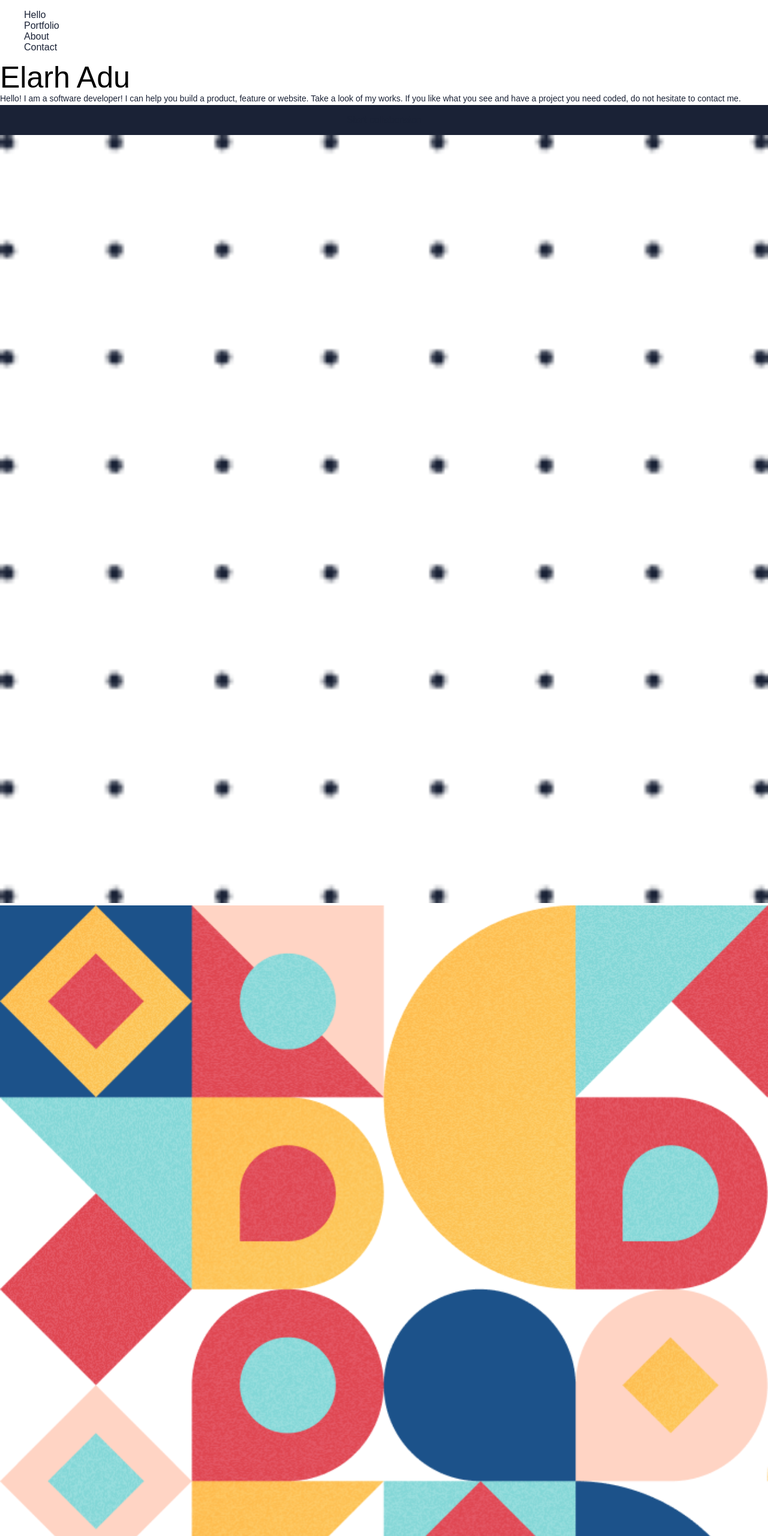
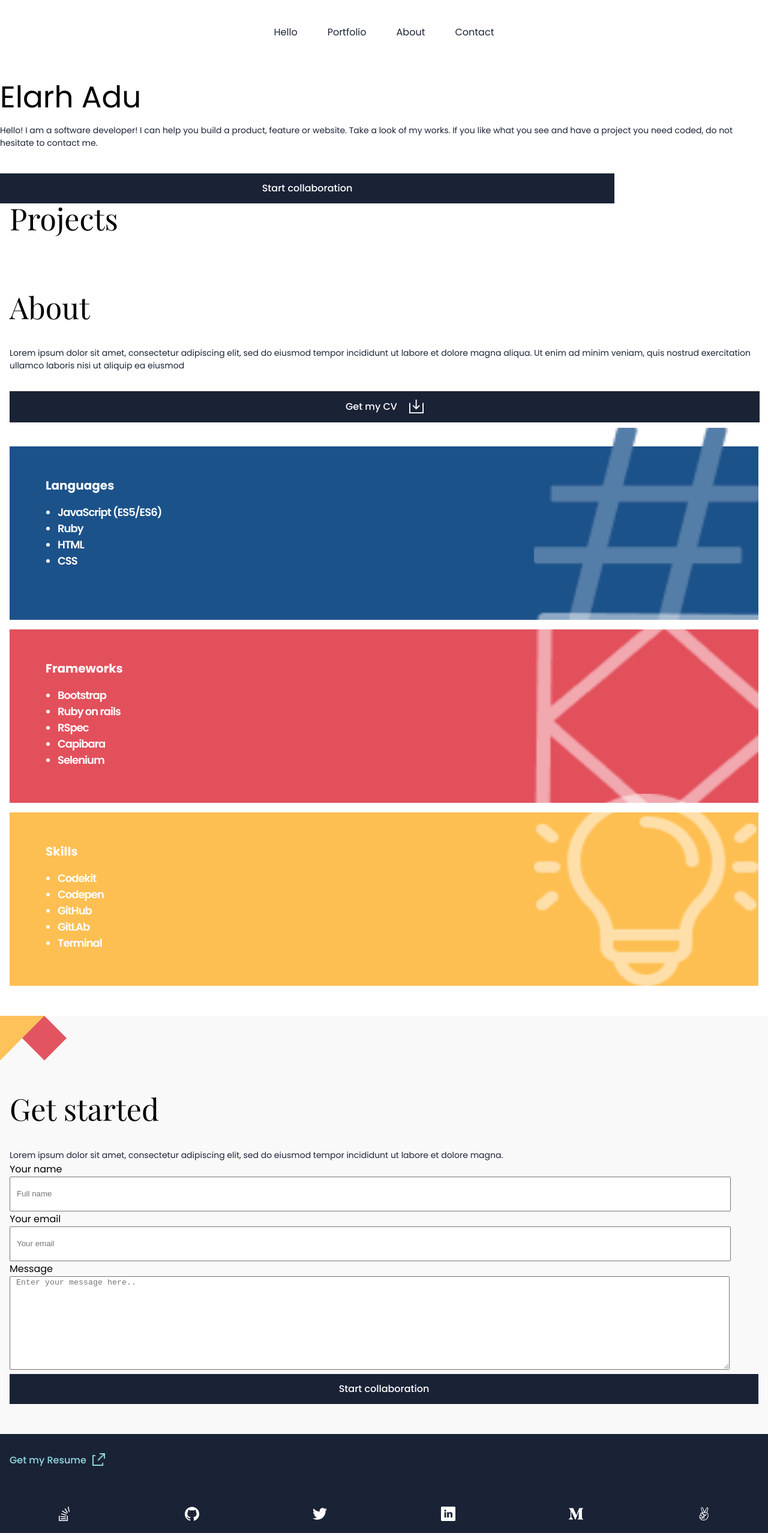
Before and after one commit to elarhadu/Portfolio, a website: page index.html in a window 1280 px wide. Shown: the top 2560 px of the page at 60% size. Drawn offline with nearby package versions, Linux system fonts and the light colour scheme; files whose address does not match are found by name.

Commit message:
Update html file

```diff
--- a/index.html
+++ b/index.html
@@ -1,234 +1,333 @@
 <!DOCTYPE html>
 <html lang="en">
-
   <head>
-  <meta charset="UTF-8">
-  <meta http-equiv="X-UA-Compatible" content="IE=edge">
-  <meta name="viewport" content="width=device-width, initial-scale=1.0">
+    <meta charset="UTF-8" />
+    <meta http-equiv="X-UA-Compatible" content="IE=edge" />
+    <meta name="viewport" content="width=device-width, initial-scale=1.0" />
+    <link rel="stylesheet" href="style.css" />
+    <link rel="preconnect" href="https://fonts.googleapis.com" />
+    <link rel="preconnect" href="https://fonts.gstatic.com" crossorigin />
+    <link
+      href="https://fonts.googleapis.com/css2?family=Playfair+Display:wght@400;500;600;700&display=swap"
+      rel="stylesheet"
+    />
+    <link rel="preconnect" href="https://fonts.googleapis.com" />
+    <link rel="preconnect" href="https://fonts.gstatic.com" crossorigin />
+    <link
+      href="https://fonts.googleapis.com/css2?family=Poppins:wght@100;200;300;400;500;600;700&display=swap"
+      rel="stylesheet"
+    />
+    <link
+      rel="stylesheet"
+      href="path/to/font-awesome/css/font-awesome.min.css"
+    />
     <title>Portfolio</title>
-  <link rel="stylesheet" href="style.css">
-  <link rel="stylesheet" href="https://cdnjs.cloudflare.com/ajax/libs/font-awesome/4.7.0/css/font-awesome.min.css">
-  <link rel="stylesheet" href="https://cdn.jsdelivr.net/npm/swiper@8/swiper-bundle.min.css" />
-  <link rel="stylesheet" href="path/to/font-awesome/css/font-awesome.min.css">
   </head>
 
   <body>
-  <header>
-    <ul class="desktop-navigation">
-      <li class="margin-top nav-item"><a href="#desktop-hello" class="nav-link">Hello</a></li>
-      <li class="nav-item"><a href="#desktop-portfolio" class="nav-link">Portfolio</a></li>
-      <li class="nav-item"><a href="#desktop-about" class="nav-link">About</a></li>
-      <li class="nav-item"><a href="#desktop-contact" class="nav-link">Contact</a></li>
+    <header class="header">
+      <nav class="navbar">
+        <div class="nav-img">
+          <img
+            src="imgs/image_geometry_1.png"
+            alt="image"
+            class="nav-branding"
+          />
+        </div>
+
+        <ul class="nav-menu">
+          <li class="nav-item">
+            <a href="#Hello" class="nav-link">Hello</a>
+          </li>
+          <li class="nav-item">
+            <a href="#Portfolio" class="nav-link">Portfolio</a>
+          </li>
+          <li class="nav-item">
+            <a href="#About" class="nav-link">About</a>
+          </li>
+          <li class="nav-item">
+            <a href="#Contact" class="nav-link">Contact</a>
+          </li>
         </ul>
+
         <div class="hamburger">
           <span class="bar"></span>
           <span class="bar"></span>
           <span class="bar"></span>
         </div>
+      </nav>
     </header>
 
-
-  <main>
-    <section class="heading desktop-container-hello" id="desktop-hello">
-
-      <h1 id="name" class="desktop-name">
-        Elarh Adu
-      </h1>
-      <p id="intro-heading" class="desktop-intro">
+    <section class="headline" tabindex="0" id="Hello">
+      <div class="headline-cont">
+        <h1 id="headline-title" tabindex="0">Elarh Adu</h1>
+        <p id="headline-text">
           Hello! I am a software developer! I can help you build a product,
           feature or website. Take a look of my works. If you like what you see
           and have a project you need coded, do not hesitate to contact me.
         </p>
-      <button class="button animate__button">
-        <a class="btn" href="">Start collaboraton</a>
+        <button id="headline-btn" type="button" tabindex="0">
+          Start collaboration
         </button>
-      <img id="dot-image" src="imgs/image_dots.png" alt="Geometrical dots background">
-
-      <img class="desktop-image-header" src="imgs/section-1.png" alt="A geomertrical background">
+      </div>
+      <div class="headline-desk-img">
+        <img src="imgs/section-1.png" alt="background-image" />
+      </div>
+    </section>
+    <section class="geo-img">
+      <img src="imgs/image_geometry_2.png" alt="geometry" />
     </section>
 
-    <section id="desktop-portfolio" class="desktop-container-grid">
-      <img class="images desktop-none" src="images/image_geometry_2.svg" alt="geometrical background">
-      <h2 id="projects" class="desktop-projets-heading-1 projects">
-        Projects
-      </h2>
+    <section class="projects grid-container" tabindex="0" id="Portfolio">
+      <h2 id="project-title" tabindex="0">Projects</h2>
 
-      <img class="images none-mobile desktop-project-7" src="images/image_dots.svg"
-        alt="dots geometrical pattern background">
+      <div class="item4">
+        <img
+          src="imgs/item4.png"
+          alt="Colorful geometric shapes background-image"
+        />
+      </div>
 
-
-      <img class="images none-mobile desktop-geometry-01" src="img/image-geometry_2.svg"
-        alt="geometrical patterns background">
-
-
-      <img class="images none-mobile desktop-geometry-02" src="img/Group 83.svg" alt="Geometricla shapes background">
-      <img class="images none-mobile desktop-geometry-3" src="img/Shape.svg" alt="Geometricla shapes background">
-      <img class="images none-mobile desktop-geometry-4" src="img/image-geometry_5.svg"
-        alt="Geometrical shapes background">
-      <img class="images none-mobile desktop-geometry-5" src="img/image-geometry_4.svg"
-        alt="Geometrical shapes background">
+      <div class="item7">
+        <img
+          src="imgs/item7.png"
+          alt="Colorful geometric shapes background-image"
+        />
+      </div>
     </section>
 
-        <section id="desktop-about" class="desktop-container-about">
-      <article class="container3 desktop-about-section">
-        <h2 class="about desktop-about-title">
-          About
-        </h2>
-        <p class="myintro desktop-my-intro">
-          Lorem ipsum dolor sit amet, consectetur adipiscing elit,
-          sed do eiusmod tempor incididunt ut labore et dolore magna aliqua.
-          Ut enim ad minim veniam,
-          quis nostrud exercitation ullamco laboris nisi ut aliquip ea eiusmod
+    <section class="about" tabindex="0" id="About">
+      <div class="about-text" tabindex="0">
+        <h2 tabindex="0">About</h2>
+        <p tabindex="0">
+          Lorem ipsum dolor sit amet, consectetur adipiscing elit, sed do
+          eiusmod tempor incididunt ut labore et dolore magna aliqua. Ut enim ad
+          minim veniam, quis nostrud exercitation ullamco laboris nisi ut
+          aliquip ea eiusmod
         </p>
-        <div class="button deskop-button animate__button">
-          <div class="btn desktop-btn" id="unique">Get my CV</div>
-          <div class="ic desktop-ic">
-            <a href="#" id="cv-image"><img src="img/ic_download.png" alt="cv download icon"></a>
+        <div class="about-btn" tabindex="0">
+          <p id="about-btn-text" tabindex="0">Get my CV</p>
+          <div class="about-btn-img">
+            <img src="imgs/ic_download.png" alt="download icon" />
           </div>
         </div>
-      </article>
+      </div>
 
-      <article class="container4 desktop-languages-section">
-        <h3 class="title-about desktop-title-about">Languages</h3>
-        <div class="list desktop-list">
+      <div class="tech-grid tech-flex" tabindex="0">
+        <div class="tech tech-1">
+          <div>
+            <h3 tabindex="0">Languages</h3>
             <ul>
-            <li>JavaScript(ES5/ES6)</li>
+              <li>JavaScript (ES5/ES6)</li>
               <li>Ruby</li>
               <li>HTML</li>
               <li>CSS</li>
             </ul>
           </div>
-      </article>
+          <img src="imgs/tech-img-1.png" alt="hash background-image" />
+        </div>
 
-      <article class="container5 desktop-frameworks-section">
-        <h3 class="title-about desktop-title-about">Frameworks</h3>
-        <div class="list desktop-list">
+        <div class="tech tech-2" tabindex="0">
+          <div>
+            <h3 tabindex="0">Frameworks</h3>
             <ul>
               <li>Bootstrap</li>
               <li>Ruby on rails</li>
               <li>RSpec</li>
               <li>Capibara</li>
               <li>Selenium</li>
-
             </ul>
           </div>
-      </article>
+          <img src="imgs/tech-img-2.png" alt="geometric background-image" />
+        </div>
 
-      <article class="container6 desktop-skills-section">
-        <h3 class="title-about desktop-title-about">Skills</h3>
-        <div class="list desktop-list">
+        <div class="tech tech-3" tabindex="0">
+          <div>
+            <h3 tabindex="0">Skills</h3>
             <ul>
               <li>Codekit</li>
               <li>Codepen</li>
-            <li>Github</li>
-            <li>Gitlab</li>
+              <li>GitHub</li>
+              <li>GitLAb</li>
               <li>Terminal</li>
             </ul>
           </div>
-      </article>
-      <img class="none-mobile desktop-image-with-dots-teal" src="img/image_dots_with_teal.svg" alt="dots with teal">
+          <img src="imgs/tech-img-3.png" alt="image of a light buld" />
+        </div>
+
+        <div class="tech-4 tech">
+          <img
+            src="imgs/image_dots.png"
+            alt="an image with several black dots"
+          />
+        </div>
+      </div>
     </section>
 
-    <section class="contact desktop-contact-container" id="desktop-contact">
-      <div class="corner__geometry desktop-none">
-        <img src="./images/corner_geometry.svg" alt="geometrical shape for background">
-      </div>
+    <!-- Modal Popup -->
 
-      <h2 class="h2 desktop-h2">Get Started</h2>
-      <p class="contact__text desktop-contact-text">Lorem ipsum dolor sit amet, consectetur adipiscing elit,
-        sed do eiusmod tempor incididunt ut labore et dolore magna aliqua. Ut enim ad minim veniam,
-        quis nostrud exercitation ullamco laboris nisi ut aliquip ex ea commodo consequat. </p>
-        <form action="https://formspree.io/f/xzbwkgkl" method="post" class="contact__form desktop-contact-form" id="form">
-          <label class="none-mobile desktop-label-name" for="name">Your name:</label><br>
-          <input type="text" required maxlength="30" placeholder="your name" name="name" id="user-name"
-            class="name desktop-form-name">
-          <label class="none-mobile desktop-label-email" for="email">Your email:</label><br>
-          <input type="email"  placeholder="your email"
-            name="email" id="email" class="email desktop-form-email">
-          <label class="none-mobile desktop-label-message" for="message">Message:</label><br>
-          <textarea type="text" maxlength="500" placeholder="Enter your message here..." name="message" id="message"
-            class="message desktop-message" required></textarea>
-            <div id="error"></div>
-          <input type="submit" value="Start Collaboration"
-            class="buttons contact__button animate__button desktop-form-button">
-        </form>
-    </section>
-  </main>
-
-  <section id="modal" class="card-hidden">
-    <div class="modal-bg">
-
+    <!-- <section id="modal" class="card-hidden">
       <article class="modal-container">
         <button onclick="closeModal(1)" class="close-button" type="button">&times;
         </button>
         <h2 class="modal-project-name" id="modal-project-name">
-        Project #0
+          Project name goes here
         </h2>
         <ul class="modal-languages" id="modal-languages">
-        <li class="modal-links" id="modal-link" >HTML/CSS</li>
+          <li class="modal-links" id="modal-link">HTML/CSS</li>
           <li class="modal-links">Ruby on Rails</li>
           <li class="modal-links">JavaScript</li>
         </ul>
         <div class="modal-image-container">
-        <img id="Picture" class="modal-project-image" src="images/Rectangle 21 (3).svg"
-          alt="Laptop with colored screen">
+          <img id="Picture" class="modal-project-image" src="imgs/prj-img-1.png" alt="Laptop with colored screen">
         </div>
         <div class="modal-image-preview">
-        <img src="images/Rectangle 21 (3).svg" alt="Laptop project 1">
-        <img src="images/Rectangle 21 (2).svg" alt="Laptop project 2">
-        <img src="images/Rectangle 46.svg" alt="Laptop project 3">
-        <img src="images/Rectangle 34.svg" alt="Laptop project 4">
+          <img src="imgs/prj-img-1.png" alt="Laptop project 1">
+          <img src="imgs/prj-img-1.png" alt="Laptop project 2">
+          <img src="imgs/prj-img-1.png" alt="Laptop project 3">
+          <img src="imgs/prj-img-1.png" alt="Laptop project 4">
         </div>
 
         <p class="modal-paragraph">
           Lorem ipsum dolor sit amet consectetur adipisicing elit. Quasi vitae totam ut labore, iste illum cupiditate
-        magnam deleniti? Eveniet expedita adipisci explicabo nobis dolorum? Esse nesciunt assumenda id, maiores aliquam
+          magnam deleniti? Eveniet expedita adipisci explicabo nobis dolorum? Esse nesciunt assumenda id, maiores
+          aliquam
           tenetur doloremque explicabo eum, odio molestiae ea ipsum modi officia. <br><br>
 
           Lorem ipsum, dolor sit amet consectetur adipisicing elit. Ullam odio quas expedita dolorum voluptate quibusdam
-        laborum deleniti ipsum sapiente tempora.
+          laborum deleniti ipsum sapiente tempora. Provident ipsum iusto eum reiciendis pariatur praesentium nisi iste
+          doloremque.
         </p>
         <div class="modal-button-container">
-        <button class="modal-link-button-1 modal-link-button">
-          <a id="project-live" target="_blank" href="https://github.com/Kashif-Saleem-Ghuman">See Live <img src="images/ic_link.svg" alt="link logo"></a>
+          <button class="modal-link-button-1 modal-link-button" id="project-live">
+            <a href="#" target="_blank">See Live <img src="imgs/ic_link.svg" alt="link logo"></a>
           </button> <br>
-        <button class="modal-link-button-2 modal-link-button">
-          <a  id="modal-project-source" target="_blank" href="https://github.com/Kashif-Saleem-Ghuman">See Source <img src="images/Vector.svg" alt="link logo"></a>
+          <button class="modal-link-button-2 modal-link-button" id="modal-project-source">
+            <a href="#">See Source <img src="imgs/Vector.svg" alt="link logo"></a>
           </button>
         </div>
-      <div class="modal-previous-next none-mobile">
+        <div class="modal-previous-next">
           <a id="modal-previous" href="#"><span class="arrow-1">&#8592</span> <span>Previous Project</span></a>
           <a id="modal-next" href="#"> <span>Next Project</span><span class="arrow-2">&#8594</span></a>
         </div>
+      </article>
+    </section> -->
 
-    </article>
+    <!-- Footer section  -->
 
+    <footer class="contact" tabindex="0" id="Contact">
+      <div class="mobile-footer-img">
+        <img src="imgs/footer-img.png" alt="a background-image" />
+      </div>
+      <div class="desk-footer-img">
+        <img src="imgs/footer-img-desk.png" alt="a background-image" />
+      </div>
+      <div class="contact-wrapper">
+        <h2 tabindex="0">Get started</h2>
+        <p>
+          Lorem ipsum dolor sit amet, consectetur adipiscing elit, sed do
+          eiusmod tempor incididunt ut labore et dolore magna.
+        </p>
 
+        <form
+          action="https://formspree.io/f/xzbwkgkl"
+          method="POST"
+          tabindex="0"
+        >
+          <div class="grid-container">
+            <div class="input_form">
+              <label for="">Your name</label>
+              <input
+                type="text"
+                id="name"
+                name="username"
+                maxlength="30"
+                placeholder="Full name"
+                required
+                tabindex="0"
+              />
             </div>
-  </section>
+            <div class="input_form">
+              <label for="">Your email</label>
+              <input type="email" placeholder="Your email" required />
+            </div>
+            <div class="message">
+              <label for="">Message</label>
+              <textarea
+                name="message"
+                maxlength="500"
+                cols="30"
+                rows="10"
+                required
+                placeholder="Enter your message here.."
+                tabindex="0"
+              ></textarea>
+            </div>
+            <div>
+              <button type="button" tabindex="0">Start collaboration</button>
+            </div>
+          </div>
+        </form>
+      </div>
 
-  <footer class="footer desktop-footer">
-    <button class="footer__button desktopFooterButton">
-      <h3 class="footer__button__text desktop-none">Get my resume</h3>
-      <h3 class="none-mobile desktopFooterButtonText">Get my CV</h3>
-      <img class="footer__button__image desktop-none" src="./images/download_Resume.svg" alt="download my resume icon">
-      <a href="#" class="none-mobile"><img class=" none-mobile desktopFooterButtonImage" src="images/ic-link_teal.svg"
-          alt="cv download icon"></a>
-    </button>
+      <div class="desk-footer-img-2">
+        <img src="imgs/footer-2.png" alt="a colourful background-image" />
+      </div>
 
-    <nav>
-      <ul class="socials desktop-socials">
-        <li href=""><img src="./images/stackoverflow.svg" alt="link to my stackoverflow icon" class="social"></li>
-        <li href=""><img src="./images/github.svg" alt="link to my github icon" class="social"></li>
-        <li href=""><img src="./images/twitter.svg" alt="link to my twitter" class="social"></li>
-        <li href=""><img src="./images/linkendin.svg" alt="link to my linkendin" class="social"></li>
-        <li href=""><img src="./images/m.svg" alt="go to my M" class="social"></li>
-        <li href=""><img src="./images/fingers.svg" alt="go to my M" class="social"></li>
-      </ul>
-    </nav>
+      <div class="contact-inf">
+        <div class="resume">
+          <p tabindex="0">Get my Resume</p>
+          <div class="res-img">
+            <img src="imgs/ic_link_teal.png" alt="a redirecting icon" />
+          </div>
+        </div>
+        <div class="social-media">
+          <div class="social-img">
+            <img
+              src="imgs/social-1.png"
+              alt="stackoverflow social icon"
+              tabindex="0"
+            />
+          </div>
+          <div class="social-img">
+            <img
+              src="imgs/social-2.png"
+              alt="GitHub social icon"
+              tabindex="0"
+            />
+          </div>
+          <div class="social-img">
+            <img
+              src="imgs/social-3.png"
+              alt="Twitter social icon"
+              tabindex="0"
+            />
+          </div>
+          <div class="social-img">
+            <img
+              src="imgs/social-4.png"
+              alt="LinkedIn social icon"
+              tabindex="0"
+            />
+          </div>
+          <div class="social-img">
+            <img
+              src="imgs/social-5.png"
+              alt="Medium social icon"
+              tabindex="0"
+            />
+          </div>
+          <div class="social-img">
+            <img
+              src="imgs/social-6.png"
+              alt="AngelList social icon"
+              tabindex="0"
+            />
+          </div>
+        </div>
+      </div>
     </footer>
 
     <script src="script.js"></script>
   </body>
-
 </html>
```
Lines whose indentation alone changed are shown as unchanged.
